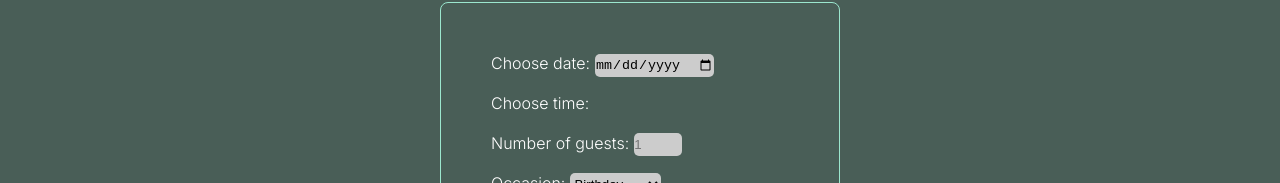
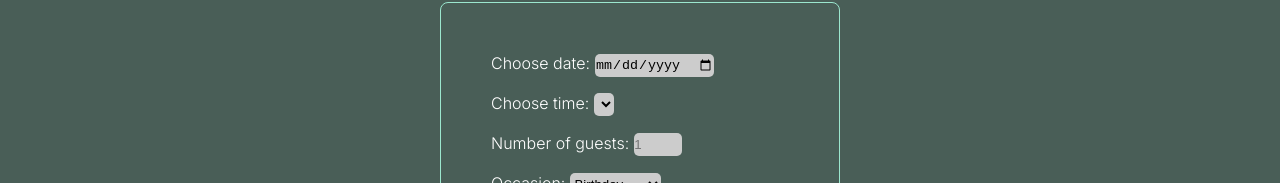
Before and after one commit to Udeme98/Meta-capstone-project, a React (Create React App) app: page /booking in a window 1280 px wide. Shown: the part 165-348 px from the top of the page. Built offline with nearby package versions, Linux system fonts and the light colour scheme.

Commit message:
updated booking form

```diff
--- a/src/Components/BookingForm.js
+++ b/src/Components/BookingForm.js
@@ -9,9 +9,7 @@ export default function BookingForm() {
           <input type="date" id="res-date" name="date" />
           <br />
           <label htmlFor="res-time">Choose time:</label>
-          {/* <select id="res-time" name="time">
-            {datesList}
-          </select> */}
+          <select id="res-time" name="time"></select>
           <br />
           <label htmlFor="guests">Number of guests:</label>
           <input
```
